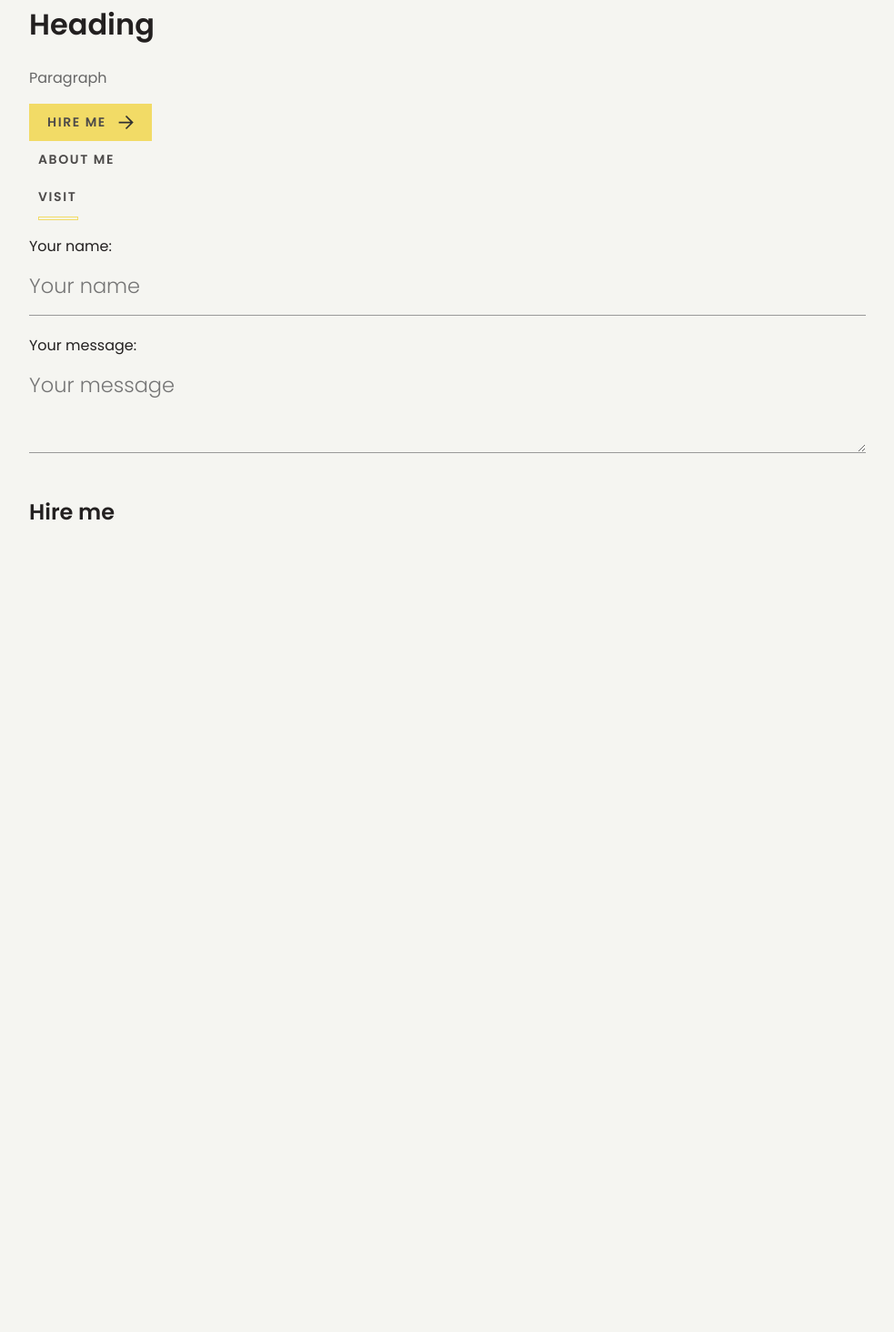
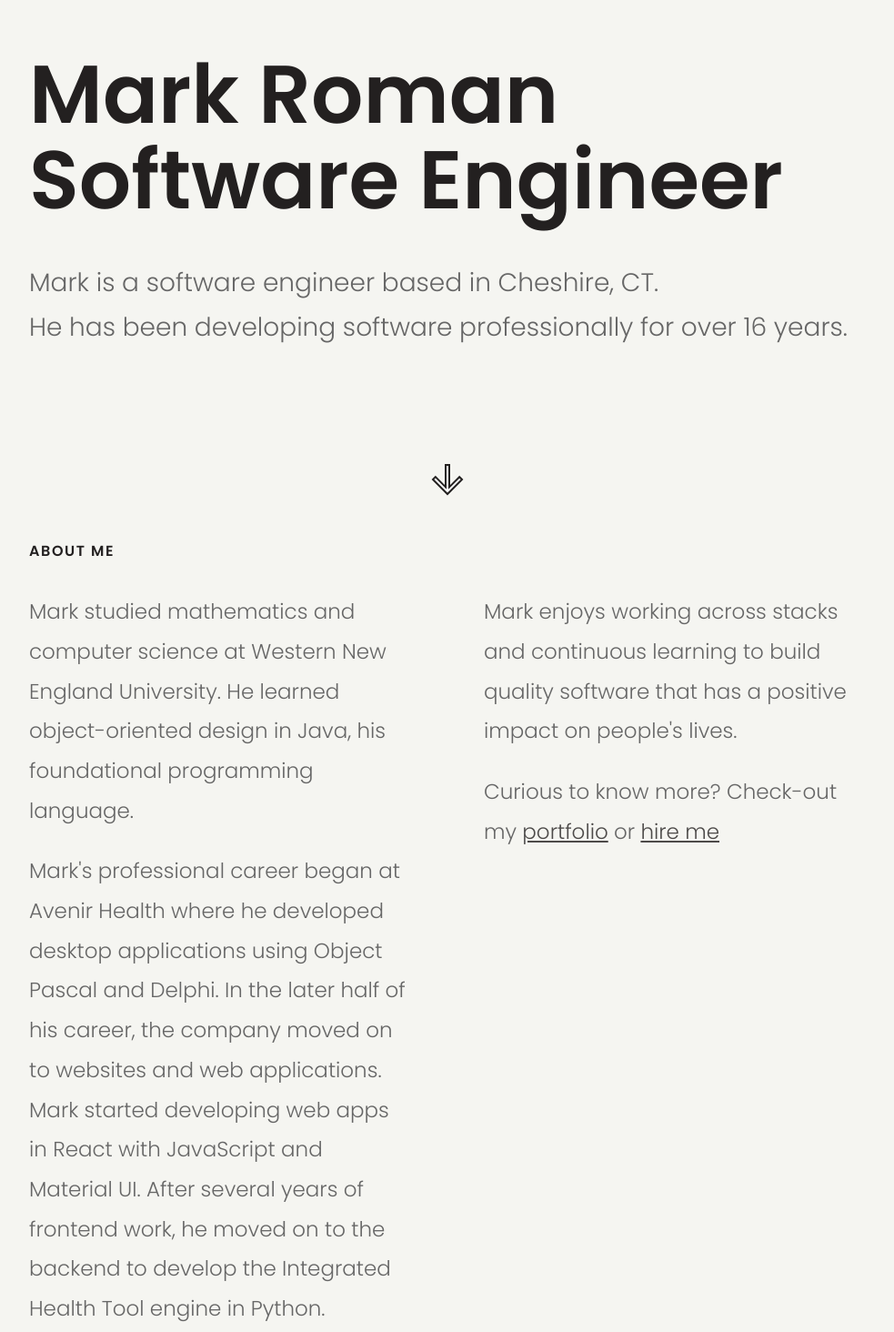
Before and after one commit to mroman48389/PortfolioProject, a website built with Vite: page index.html in a window 1280 px wide. Shown: the part 131-1595 px from the top of the page at 91% size, without its empty margins (148-1131 px from the left). Before the commit the page ends 800 px from the top, so only its background shows below. Built offline with nearby package versions, Linux system fonts and the light colour scheme.

Commit message:
Worked on About me, Intro sections.

```diff
--- a/index.html
+++ b/index.html
@@ -65,9 +65,57 @@
 
         <main>
             <div class="container">
-                <h1>Heading</h1>
+                <section id="intro" class="layout-section" aria-describedby="intro-h1 intro-h2">
+                    <h1 id="intro-h1" class="title--lg">Mark Roman</h1>
+                    <h2 id="intro-h2" class="title--lg">Software Engineer</h2>
+                    <p class="text--xl">Mark is a software engineer based in Cheshire, CT.</p>
+                    <p class="text--xl">He has been developing software professionally for over 16 years.</p>
 
-                <p>Paragraph</p>
+                    <button id="scroll-down" aria-labelledby="about-me-h2">
+                        <svg xmlns="http://www.w3.org/2000/svg"
+                            height="48px"
+                            viewBox="0 0 24 24"
+                            width="48px">
+                            <path d="M0 0h24v24H0V0z" fill="none" />
+                            <path d="M20 12l-1.41-1.41L13 16.17V4h-2v12.17l-5.58-5.59L4 12l8 8 8-8z" stroke="var(--light-icon)" />
+                        </svg>
+                    </button>
+                </section>
+
+                <section id="about-me" class="layout-section" aria-labelledby="about-me-h2">
+                    <h2 id="about-me-h2" class="title--sm">About me</h1>
+
+                    <div class="layout-grid-half">
+                        <div class="about-me-col-1">
+                            <p class="text--lg">
+                                Mark studied mathematics and computer science at Western New England University.
+                                He learned object-oriented design in Java, his foundational programming language.
+                            </p>
+
+                            <p class="text--lg">
+                                Mark's professional career began at Avenir Health where he developed desktop applications using
+                                Object Pascal and Delphi. In the later half of his career, the company moved on to websites and web applications.
+                                Mark started developing web apps in React with JavaScript and Material UI. After several years of frontend work,
+                                he moved on to the backend  to develop the Integrated Health Tool engine in Python.
+                            </p>
+
+                        </div>
+
+                        <div class="about-me-col-2">
+                            <p class="text--lg">
+                                Mark enjoys working across stacks and continuous learning to build quality software that has a positive
+                                impact on people's lives.
+                            </p>
+
+                            <p class="text--lg">
+                                Curious to know more? Check-out my
+                                <a href="#portfolio">portfolio</a> or
+                                <a href="#hire-me">hire me</a>
+                            </p>
+                        </div>
+                    </div>
+
+                </section>
 
                 <div>
                     <button class="btn btn--raised">Hire me</button>
--- a/src/components/_base.css
+++ b/src/components/_base.css
@@ -14,18 +14,24 @@
     --dark-icon: var(--black);
     --anchor-color: var(--primary);
 
-    --gap: clamp(30px, 10vw, 80px); /*80px;*/
+    /* I'd rather have the media queries together to address small device issues in the same place. */
+    /*--gap: clamp(30px, 10vw, 80px); */
+    --gap: 80px;
 
 	--right-arrow-img-path: url('/src/assets/arrow-right.svg');
     --logo-img-path: url('/src/assets/MR-logo-512.png');
 }
 
-/* Prefer the succinctness of clamp. */
-/* @media (max-width: 37.5rem) {
+@media (max-width: 37.5rem) {
+    /* Reduce the gap on smaller devices. */
     :root {
         --gap: 30px;
     }
-} */
+    /* Ensure smallest font size is sill legible on smaller devices. */
+    html {
+        font-size: 70%;
+    }
+}
 
 /* If light-theme was added via the JavaScript in main.js, switch to light mode colors. */
 :root.light-theme {
--- a/src/components/_defaults.css
+++ b/src/components/_defaults.css
@@ -13,3 +13,7 @@ a:hover {
 p {
     color: var(--gray-light);
 }
+
+strong {
+    font-weight: normal;
+}
--- /dev/null
+++ b/src/components/intro.css
@@ -0,0 +1,19 @@
+/* "Intro" section must be relative to use absolute positioning on arrow button at the bottom of it. */
+#intro {
+    position: relative;
+}
+
+#intro-h1 {
+    margin-bottom: 0;
+}
+
+#intro-h2 {
+    margin-top: 0;
+    margin-bottom: 40px;
+    /* In case a word gets cut off on small devices. */
+    /* overflow-wrap: break-word; */
+}
+
+#intro p {
+    margin-block: 0;
+}
--- /dev/null
+++ b/src/components/layouts.css
@@ -0,0 +1,27 @@
+.layout-section {
+    padding-bottom: 200px;
+}
+
+
+.layout-section-title {
+	margin-bottom: 36px;
+}
+
+/* "About me" section will have two equally-sized columns with a gap in between. */
+.layout-grid-half {
+	display: grid;
+	grid-template-columns: 1fr 1fr;
+	gap: var(--gap);
+}
+
+@media (max-width: 37.5rem) {
+    /* Less padding looks better on smaller devices. */
+	.layout-section {
+		padding-bottom: 100px;
+	}
+
+    /* On smaller devices, "About me" section will change to a single column. */
+    .layout-grid-half {
+		grid-template-columns: 1fr;
+	}
+}
--- /dev/null
+++ b/src/components/scroll-down.css
@@ -0,0 +1,42 @@
+/* For down arrow button the will bring the user to the "About" section. */
+#scroll-down {
+    /* Reset button styles. */
+    all: unset;
+    outline: revert;
+    box-sizing: border-box;
+
+    /* Position arrow button absolutely within the "Intro" section at the bottom. */
+    position: absolute;
+    left: calc(50% - (48px / 2));
+    bottom: 25px;
+
+    cursor: pointer;
+
+    fill: var(--dark-icon);
+
+    transition: translate 300ms fill 200ms;
+    animation: bounce 1.6s infinite cubic-bezier(0.445, 0.05, 0.55, 0.95); /* EaseInOutSine from https://easings.net/ */
+}
+
+/* Makes the button look like it's being clicked by moving it very slightly on click. */
+#scroll-down:active {
+     translate: 1px 1px;
+}
+
+#scroll-down:hover {
+    fill: var(--light-icon);
+}
+
+@keyframes bounce {
+    0% {
+        translate: 0px 0px;
+    }
+
+    50% {
+        translate: 0px -15px;
+    }
+
+    100% {
+        translate: 0px 0px;
+    }
+}
--- a/src/main.js
+++ b/src/main.js
@@ -1,3 +1,11 @@
+
+/* Mimic the behavor of clicking on the "Hire me" anchor. This will get attached to a button. */
+document.querySelector("#scroll-down").addEventListener("click", () => {
+    window.scrollTo({
+        top: document.querySelector("#about-me").offsetTop - 20,
+    });
+});
+
 /* If the user clicks the element with id toggle-theme, add the light-theme class to html elements.
 
    Note that document.documentElement is equivalent to document.querySelector("html"), so we
--- a/src/style.css
+++ b/src/style.css
@@ -8,3 +8,6 @@
 @import url("./components/forms.css");
 @import url("./components/nav.css");
 @import url("./components/toggle-theme.css");
+@import url("./components/intro.css");
+@import url("./components/layouts.css");
+@import url("./components/scroll-down.css");
```
Also changed, not shown: src/assets/MR-logo-512-background.png (added), src/assets/MR-logo-512.png.
